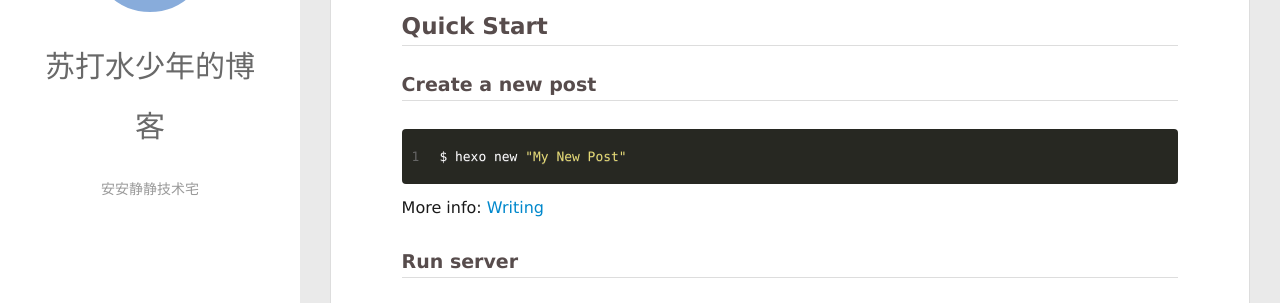
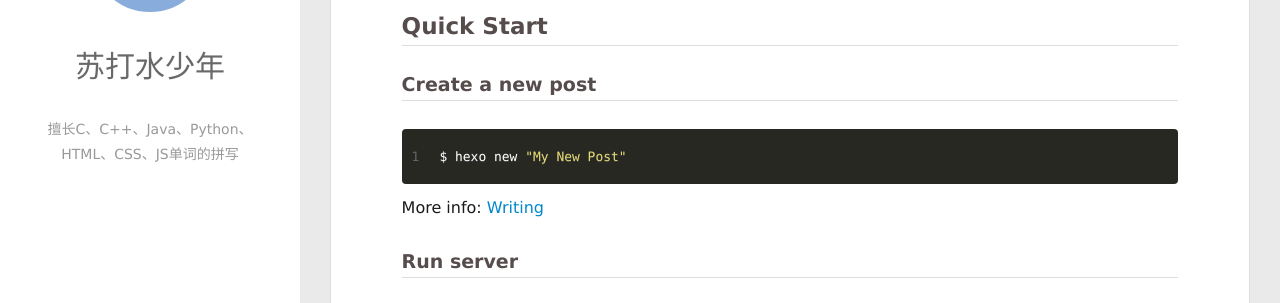
Before and after one commit to BillPengpeng/BillPengpeng.github.io, a plain HTML site: page 2020/08/09/hello-world/index.html in a window 1280 px wide. Shown: the part 223-526 px from the top of the page. Drawn offline with Linux system fonts and the light colour scheme; no server answers.

Commit message:
Site updated: 2020-08-09 11:27:23

```diff
--- a/2020/08/09/hello-world/index.html
+++ b/2020/08/09/hello-world/index.html
@@ -50,10 +50,10 @@
 			<img src="https://ss0.bdstatic.com/70cFvHSh_Q1YnxGkpoWK1HF6hhy/it/u=2285772185,3495620423&amp;fm=26&amp;gp=0.jpg" class="js-avatar">
 		</a>
 		<hgroup>
-		  <h1 class="header-author"><a href="">苏打水少年的博客</a></h1>
+		  <h1 class="header-author"><a href="">苏打水少年</a></h1>
 		</hgroup>
 
-		<p class="header-subtitle">安安静静技术宅</p>
+		<p class="header-subtitle">擅长C、C++、Java、Python、HTML、CSS、JS单词的拼写</p>
 
 
 		<nav class="header-menu">
@@ -102,10 +102,10 @@
 				<img src="https://ss0.bdstatic.com/70cFvHSh_Q1YnxGkpoWK1HF6hhy/it/u=2285772185,3495620423&amp;fm=26&amp;gp=0.jpg" class="js-avatar">
 			</div>
 			<hgroup>
-			  <h1 class="header-author js-header-author">苏打水少年的博客</h1>
+			  <h1 class="header-author js-header-author">苏打水少年</h1>
 			</hgroup>
 
-			<p class="header-subtitle"><i class="icon icon-quo-left"></i>安安静静技术宅<i class="icon icon-quo-right"></i></p>
+			<p class="header-subtitle"><i class="icon icon-quo-left"></i>擅长C、C++、Java、Python、HTML、CSS、JS单词的拼写<i class="icon icon-quo-right"></i></p>
 
 
 
```
Also changed, not shown: 2020/08/09/我的第一篇博客文章/index.html (+4 -4 lines), archives/2020/08/index.html (+4 -4 lines), archives/2020/index.html (+4 -4 lines), archives/index.html (+4 -4 lines), index.html (+4 -4 lines).
